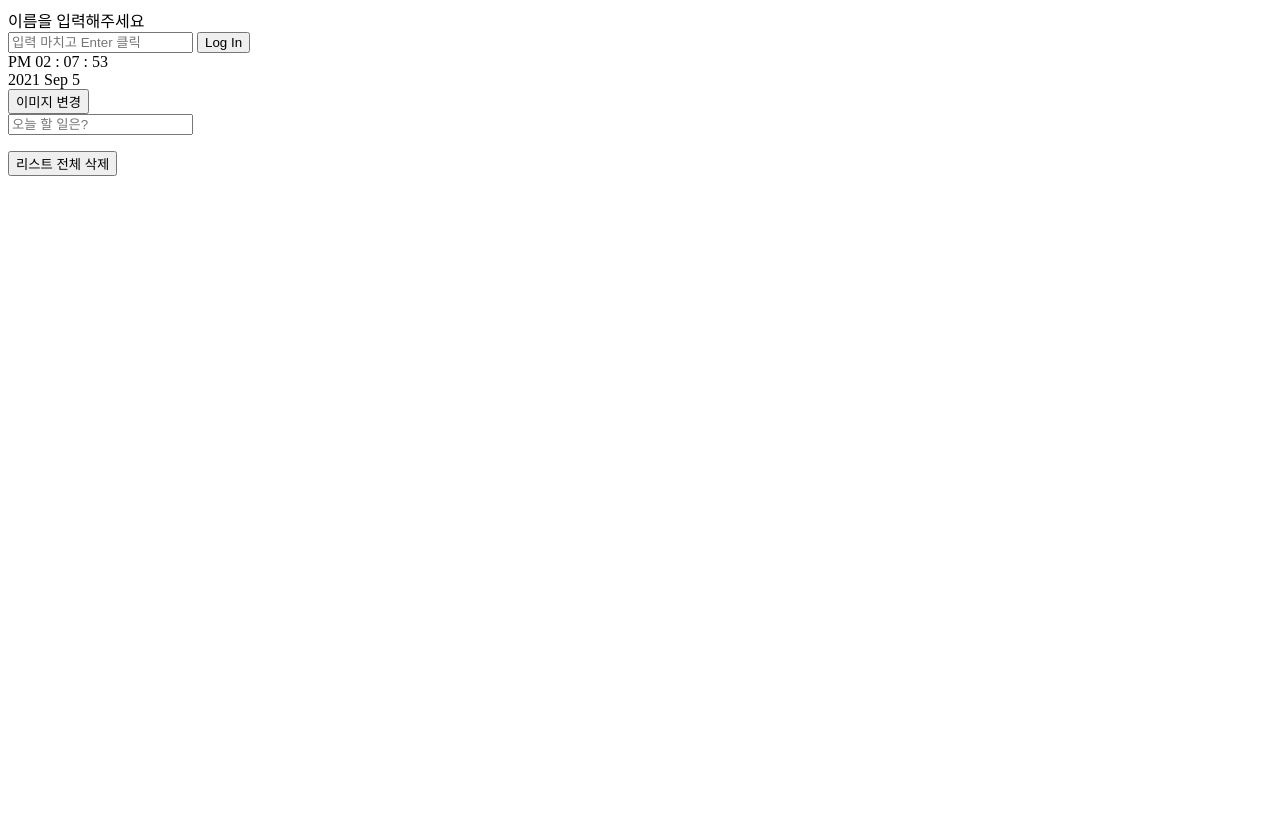
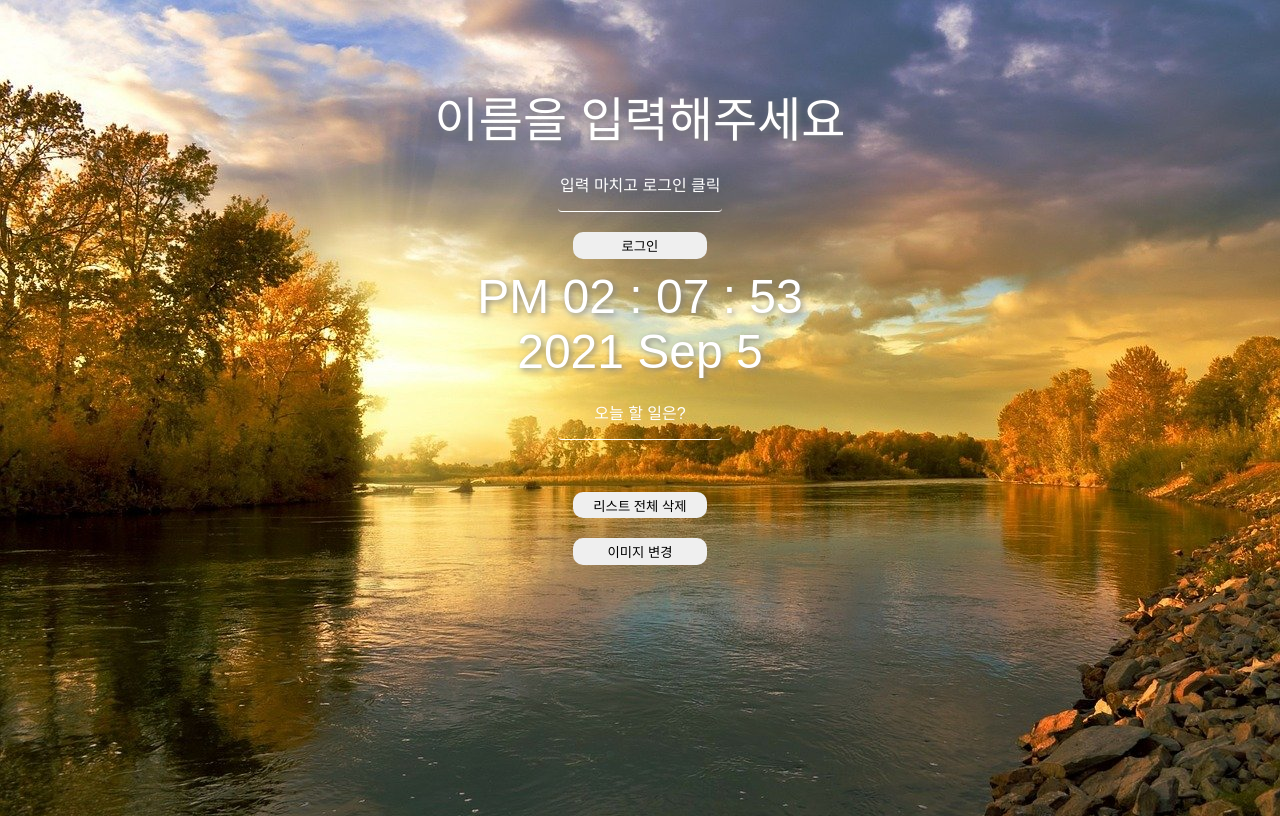
Before and after one commit to godfgod1/jsProject, a website: page index.html in a window 1280 px wide. Drawn offline with Linux system fonts and the light colour scheme.

Commit message:
css complete

```diff
--- a/css/style.css
+++ b/css/style.css
@@ -1,14 +1,50 @@
-.hidden{
-    display:none
+body {
+  height: 100vh;
+  background-repeat: no-repeat;
+  background-size: cover;
+  position: relative;
+  z-index: 1;
+  color: white;
+  font-family: Arial, Helvetica, sans-serif;
+  text-shadow: 2px 2px 6px gray;
 }
 
-body{
-    height: 100vh;
-    background-repeat : no-repeat;
-    background-size : cover;
-    position: relative;
-    z-index: 1;
-    /* color:white; */
+input {
+  border-radius: 4px;
+  border: none;
+
+  box-shadow: none;
+  width: 10em;
+  height: 3em;
+  font-size: 1em;
+  background-color: transparent;
+  -webkit-appearance: none;
+
+  -moz-appearance: none;
+
+  -o-appearance: none;
+  border-bottom: 1px solid white;
+  appearance: none;
+  margin: 10px;
+}
+input,
+select,
+textarea:focus,
+input:focus,
+input::placeholder {
+  color: white;
+  text-align: center;
+
+  outline:none;
+}
+button {
+  border: none;
+  outline: 1;
+  margin: 5px;
+  border-radius: 10px;
+}
+button:focus {
+  outline: 0;
 }
 
 /* .body::after {
@@ -22,10 +58,64 @@ body{
 
   } */
 
-  .importance{
-    -webkit-box-shadow: 0px 1px 23px 6px #FF1010;
-    box-shadow: 0px 1px 23px 6px #FF1010;
-  }
-  .complete{
-   text-decoration: line-through ;
-  }
+.importance {
+  -webkit-box-shadow: 0px 1px 23px 6px #ff1010;
+  box-shadow: 0px 1px 23px 6px #ff1010;
+}
+.complete {
+  text-decoration: line-through;
+}
+
+#wrapper {
+  display: flex;
+  justify-content: center;
+  align-items: center;
+  min-height: 80vh;
+  flex-direction: column;
+}
+
+.loginBox,
+.welcome {
+  display: flex;
+  flex-direction: column;
+  align-items: center;
+  text-align: center;
+}
+
+.text,
+.welcomeText {
+  font-size: 3em;
+
+}
+.btn {
+  display: block;
+}
+
+.time-date {
+  font-size: 3em;
+  text-align: center;
+}
+
+li {
+  margin: 0 auto;
+}
+ul {
+  display: flex;
+  flex-direction: column;
+  align-items: center;
+  font-size: 1em;
+}
+
+
+.btn,
+.delete-all,
+.BgButton,
+.logoutbutton {
+  margin: 10px;
+  width: 10em;
+  height: 2em;
+}
+
+.hidden {
+  display: none;
+}
--- a/index.html
+++ b/index.html
@@ -1,52 +1,53 @@
 <!DOCTYPE html>
 <html lang="en">
   <head>
-    <meta charset="UTF-8">
-    <meta name="viewport" content="width=device-width, initial-scale=1.0">
+    <meta charset="UTF-8" />
+    <meta name="viewport" content="width=device-width, initial-scale=1.0" />
     <title>todo list of song</title>
-    <link rel="stylesheet" href="css/style.css">
+    <link rel="stylesheet" href="css/style.css" />
   </head>
   <body>
+    <div id="wrapper">
       <!--! 로그인 -->
-    <form  class='loginBox'>
-        <div >
-            이름을 입력해주세요
-        </div>
-        <Input class='inputBox' placeholder="입력 마치고 Enter 클릭" type="text"/>
-      <button  class='btn' type='button' >Log In</button>
+      <form class="loginBox">
+        <div class='text'>이름을 입력해주세요</div>
+        <input
+          class="inputBox"
+          placeholder="입력 마치고 로그인 클릭"
+          type="text"
+        />
+        <button class="btn" type="button">로그인</button>
+      </form>
+      <div class="welcome hidden">
+        <div class="welcomeText"></div>
 
-    </form>
-    <div class='welcome hidden'>
-    <h1 class='welcomeText'></h1>
-    <button type='button' >로그아웃</button>
       </div>
       <!--! 시간 -->
-    <div class='time'>00:00</div>
-    <div class='date'>Date</div>
+      <div class="time-date">
+        <div class="time">00:00</div>
+        <div class="date">Date</div>
+      </div>
       <!--! 배경 -->
-    <button class='BgButton'>이미지 변경</button>
       <!--! 할 일 리스트 -->
-    <form  class='todo-form'>
-        <input type="text" placeholder='오늘 할 일은?'>
+      <form class="todo-form">
+        <input type="text" placeholder="오늘 할 일은?" />
       </form>
-    <ul class='todo-list'>
-
-    </ul>
-    <button class='delete-all'>리스트 전체 삭제</button>
+      <ul class="todo-list"></ul>
+      <button class="delete-all">리스트 전체 삭제</button>
       <!--! 날씨 -->
       <div id="weather">
         <span></span>
         <span></span>
       </div>
+      <button type="button" class='logoutbutton hidden'>로그아웃</button>
+      <button class="BgButton">이미지 변경</button>
+    </div>
 
-
-    <script src='js/login.js'></script>
-    <script src='js/time.js'></script>
-    <!-- <script src='js/bg.js'></script> -->
-    <script src='js/todo.js'></script>
+    <script src="js/login.js"></script>
+    <script src="js/time.js"></script>
+    <script src='js/bg.js'></script>
+    <script src="js/todo.js"></script>
     <!-- <script src='js/api.js'></script> -->
-    <script   src='js/weather.js'></script>
-
-
+    <!-- <script   src='js/weather.js'></script> -->
   </body>
 </html>
--- a/js/login.js
+++ b/js/login.js
@@ -5,7 +5,7 @@ const input = loginBox.querySelector(".btn");
 //! 두번째
 const welcomeBox = document.querySelector(".welcome");
 const welcomeText = welcomeBox.querySelector(".welcomeText");
-const logoutBtn = welcomeBox.querySelector("button");
+const logoutBtn = document.querySelector(".logoutbutton");
 const getName = localStorage.getItem("name");
 
 const HIDDEN_CLASS = "hidden";
@@ -19,27 +19,37 @@ function welcome(e) {
 
 function paintWelcome() {
   const greetings = [
-    `'${getName}'님! 오늘 하루도 힘차게`,
-    `'${getName}'님! 커피한잔 하셨나요?`,
-    `'${getName}'님! 오늘 날씨 체크하셨나요?`,
-    `'${getName}'님! 오늘은 무슨 일을 하시나요?`,
-    `'${getName}'님! 하루하루 즐겁게, 오늘도 파이팅!`,
-    `'${getName}'님! 긍정적인 마인드로 행복하게 삽시다!`,
-    `'${getName}'님! 알차게 하루를 보냅시다!`,
+    `'${getName}'님!
+    오늘 하루도 힘차게`,
+    `'${getName}'님!
+    커피한잔 하셨나요?`,
+    `'${getName}'님!
+    오늘 날씨 체크하셨나요?`,
+    `'${getName}'님!
+    오늘은 무슨 일을 하시나요?`,
+    `'${getName}'님!
+    하루하루 즐겁게, 오늘도 파이팅!`,
+    `'${getName}'님!
+    긍정적인 마인드로 행복하게 삽시다!`,
+    `'${getName}'님!
+    알차게 하루를 보냅시다!`,
   ];
   if (!getName) {
-    welcomeText.innerText = `'${inputName.value}'님! 환영합니다!`;
+    welcomeText.innerText = `'${inputName.value}'님!
+    환영합니다!`;
   } else {
     welcomeText.innerText =
       greetings[Math.floor(Math.random() * greetings.length)];
   }
   welcomeBox.classList.remove(HIDDEN_CLASS);
+  logoutBtn.classList.remove(HIDDEN_CLASS);
   loginBox.classList.add(HIDDEN_CLASS);
 }
 
 if (getName === null) {
   loginBox.classList.remove(HIDDEN_CLASS);
   welcomeBox.classList.add(HIDDEN_CLASS);
+  logoutBtn.classList.add(HIDDEN_CLASS);
   input.onclick = welcome;
 } else {
   paintWelcome();
@@ -50,6 +60,7 @@ function logout(e) {
   localStorage.removeItem("name");
   loginBox.classList.remove(HIDDEN_CLASS);
   welcomeBox.classList.add(HIDDEN_CLASS);
+  logoutBtn.classList.add(HIDDEN_CLASS);
 }
 
 logoutBtn.onclick = logout;
--- a/js/todo.js
+++ b/js/todo.js
@@ -18,7 +18,8 @@ function deleteTodo(e){
 
 function toggleImportance(e){
     const li = e.target.parentElement;
-    li.classList.toggle('importance')
+    const span =li.childNodes[0]
+    span.classList.toggle('importance')
 }
 function toggleCompletion(e){
     const li = e.target.parentElement;
@@ -28,8 +29,8 @@ function toggleCompletion(e){
 function paintTodo(newTodo){
     const li = document.createElement('li')
     li.id = newTodo.id
-    const div = document.createElement('div')
-    div.innerText = newTodo.text
+    const span = document.createElement('span')
+    span.innerText = newTodo.text
     const importance = document.createElement('button')
     importance.innerText = '중요'
     const completion = document.createElement('button')
@@ -39,7 +40,7 @@ function paintTodo(newTodo){
     importance.onclick = toggleImportance
     completion.onclick = toggleCompletion
     button.onclick = deleteTodo
-    li.appendChild(div)
+    li.appendChild(span)
     li.appendChild(importance)
     li.appendChild(completion)
     li.appendChild(button)
```
Lines whose indentation alone changed are shown as unchanged.
